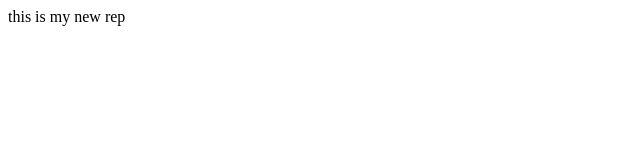
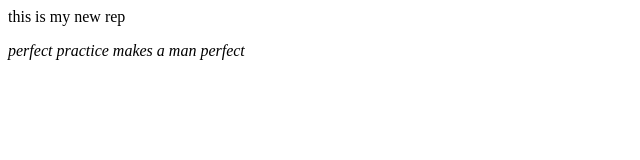
Before and after one commit to awais3535/localrepo, a plain HTML site: page index.html in a window 1280 px wide. Shown: the whole page, without its empty margins (0-640 px from the left). Drawn offline with Linux system fonts and the light colour scheme.

Commit message:
add new feature

```diff
--- a/index.html
+++ b/index.html
@@ -1 +1,3 @@
 <p> this is my new rep</p>
+
+<p> <i>perfect practice makes a man perfect</i> </p>
```
